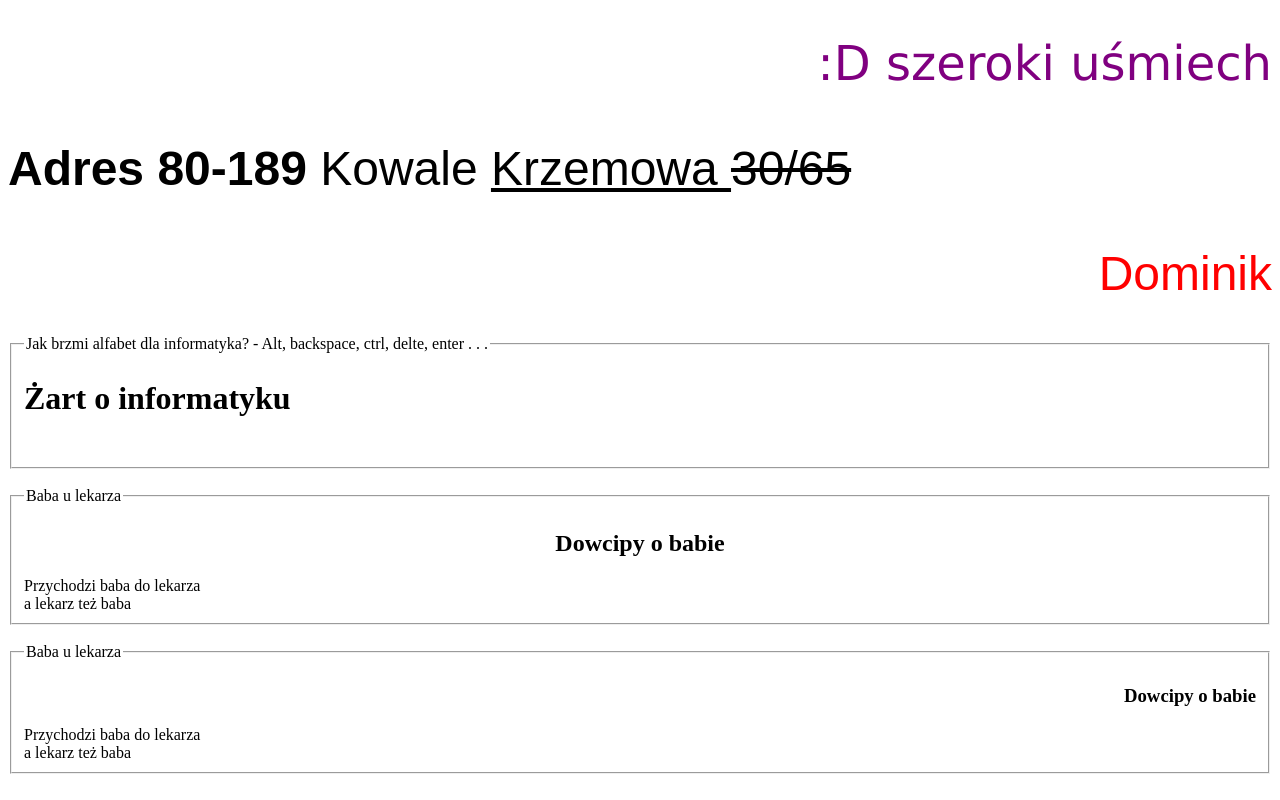
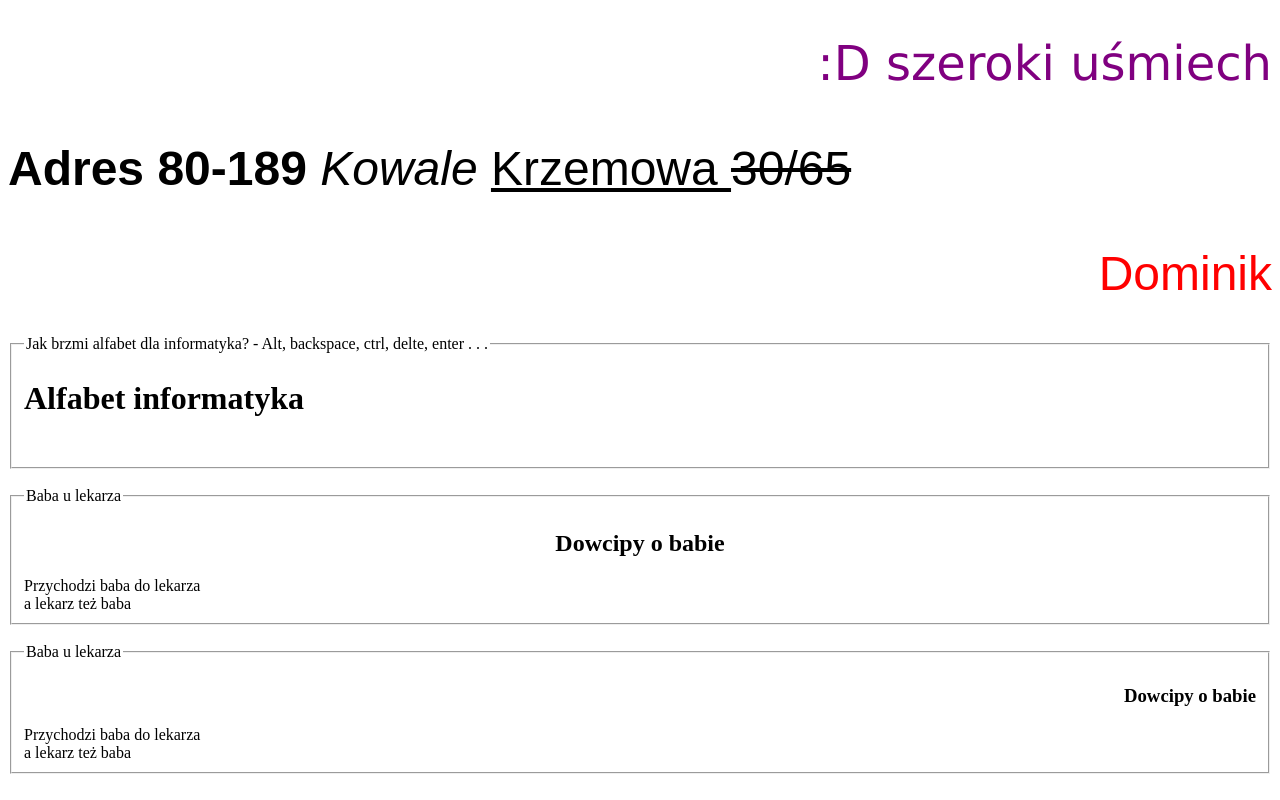
Before and after one commit to Dominik1447/index.html, a plain HTML site: page index.html in a window 1280 px wide. Shown: the part 1672-2472 px from the top of the page. Drawn offline with Linux system fonts and the light colour scheme.

Commit message:
Update index.html

```diff
--- a/index.html
+++ b/index.html
@@ -31,10 +31,10 @@
  <p align="right"> <font color="purple" size="100" face="Verdana "> :D szeroki uśmiech
  </font> </p> <br>
 
-         <p align="left"> <font color="black" size="7" face="Arial"> <b> Adres 80-189 </b> Kowale <u> Krzemowa </u> <strike>  30/65  </strike> </font> </p> <br>
+         <p align="left"> <font color="black" size="7" face="Arial"> <b> Adres 80-189 </b> <i> Kowale </i>  <u> Krzemowa </u> <strike>  30/65  </strike> </font> </p> <br>
 <p align="right"> <font color="red" size="7" face="Arial"> Dominik </font> </p> <br>
  <fieldset>
-<h1 ALIGN=left >Żart o informatyku</h1>
+<h1 ALIGN=left >Alfabet informatyka</h1>
  <legend>Jak brzmi alfabet dla informatyka?
 - Alt, backspace, ctrl, delte, enter . . .</legend>
    <br />
```
